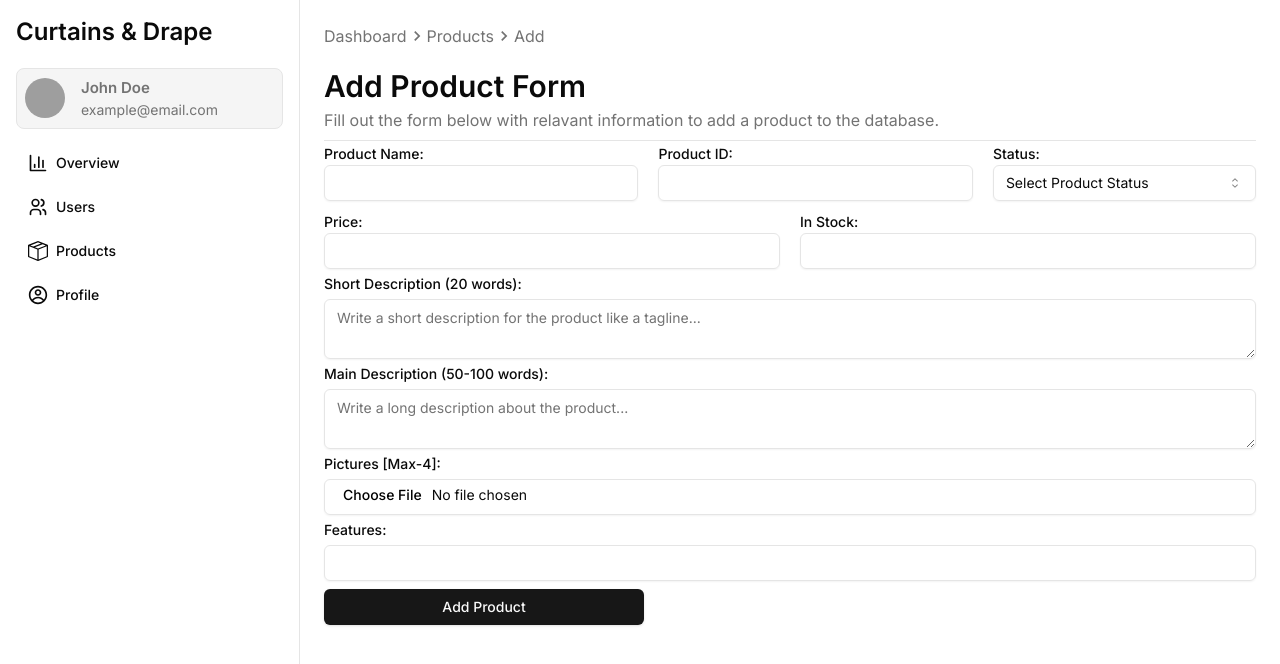
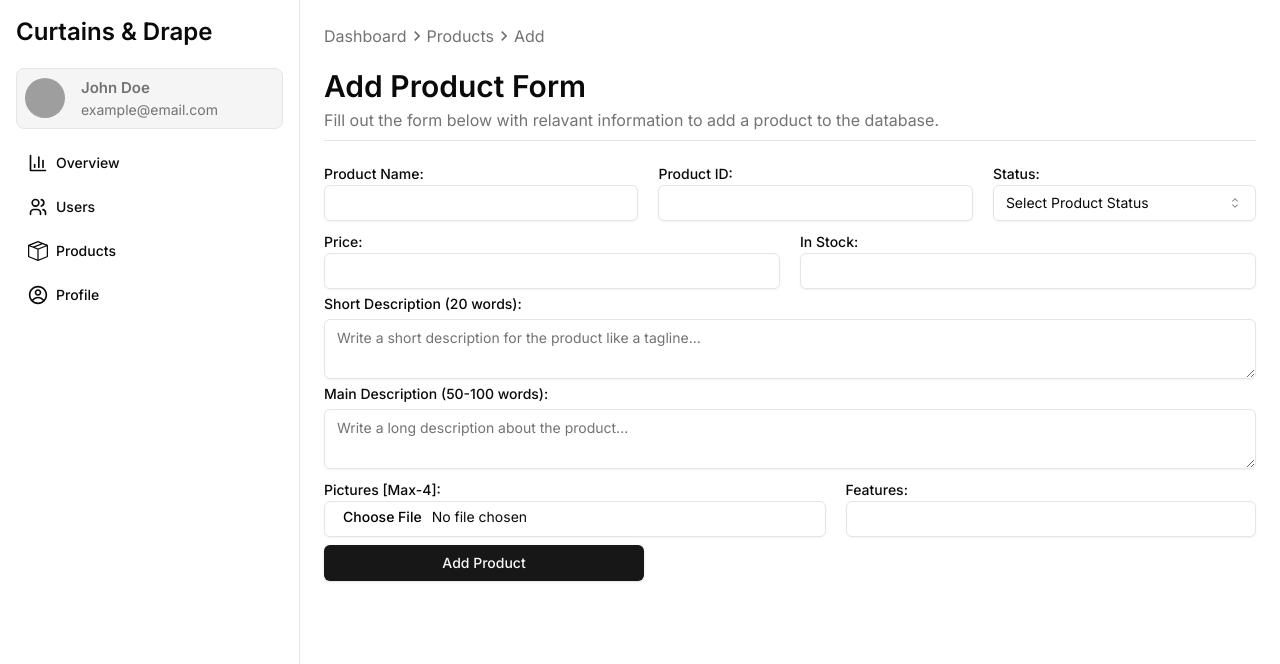
Before and after one commit to frustrated018/curtains-and-drapes, a Next.js app: page /admin-dashboard/products/add in a window 1280 px wide. Shown: the top 664 px of the page. Built offline with nearby package versions, Linux system fonts and the light colour scheme; grey boxes are pictures that could not be loaded.

Commit message:
Updated the form ui slightly

```diff
--- a/src/app/(dashboard)/admin-dashboard/products/add/product-form.jsx
+++ b/src/app/(dashboard)/admin-dashboard/products/add/product-form.jsx
@@ -21,7 +21,7 @@ const ProductForm = () => {
   const [state, formAction] = useFormState(addProduct, initialState);
   const { pending } = useFormStatus();
   return (
-    <>
+    <div className="mt-5">
       <form action={formAction} className="grid grid-cols-1 gap-2">
         <section className="flex flex-col gap-5 xl:flex-row">
           <div className="flex-grow">
@@ -73,20 +73,28 @@ const ProductForm = () => {
           name="descrption"
           placeholder="Write a long description about the product..."
         />
-
+        <section className="flex flex-col gap-5 xl:flex-row">
+          <div className="flex-grow">
             {/* //TODO: need to figure out how to do multiple image selection T_T */}
             <Label htmlFor="pictures">Pictures [Max-4]:</Label>
             <Input name="Pictures" type="file" />
-
+          </div>
+          <div className="flex-grow">
             {/* //TODO: option to add multiple features */}
             <Label htmlFor="features">Features:</Label>
             <Input name="features" type="text" />
+          </div>
+        </section>
 
         <Button type="submit" aria-disabled={pending} className="max-w-xs">
           Add Product
         </Button>
+
+        <p aria-live="polite" className="sr-only" role="status">
+          {state?.message}
+        </p>
       </form>
-    </>
+    </div>
   );
 };
 
```
Lines whose indentation alone changed are shown as unchanged.
